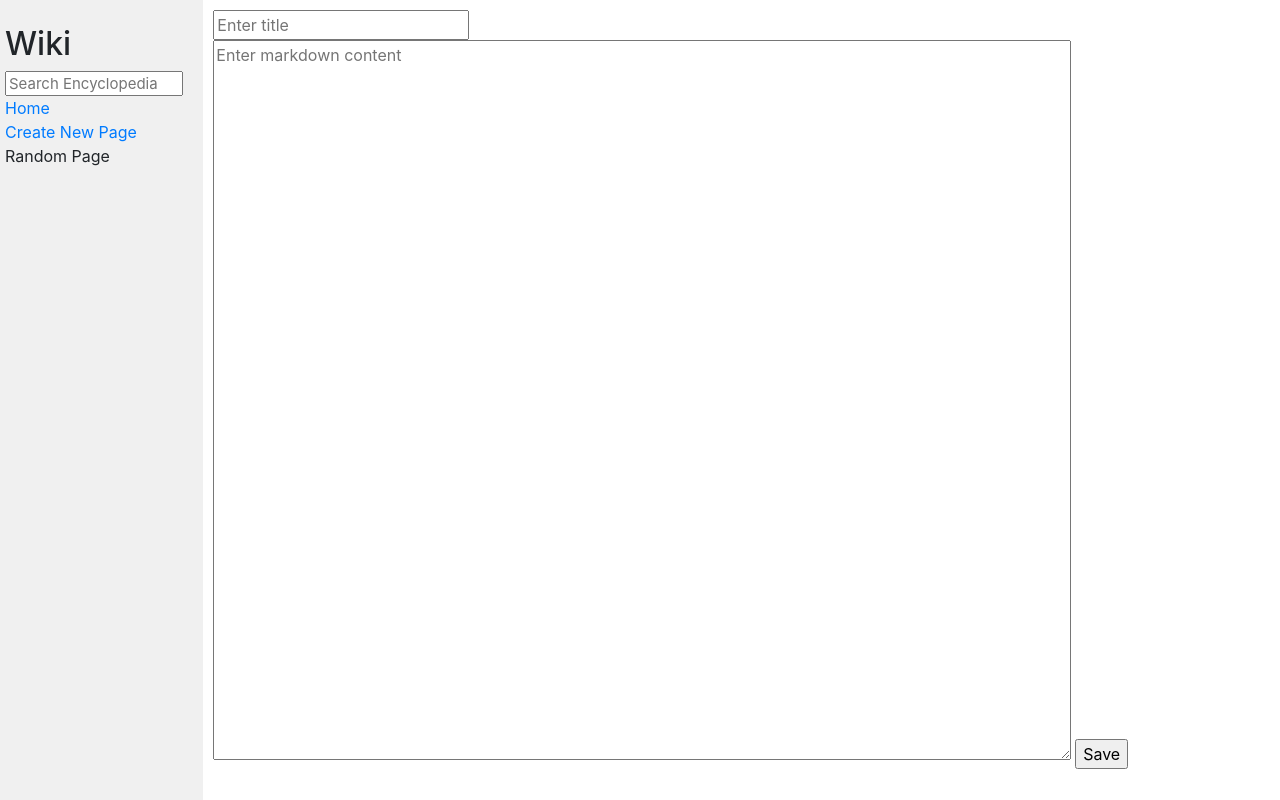
After one commit to Yaksham/Wiki, a Django app: page /new in a window 1280 px wide. The commit adds this page. Run offline with Django 3.2, Linux system fonts and the light colour scheme; some libraries are stand-ins or nearby versions.

Commit message:
added new page specification

```diff
--- a/encyclopedia/templates/encyclopedia/layout.html
+++ b/encyclopedia/templates/encyclopedia/layout.html
@@ -20,7 +20,7 @@
                     <a href="{% url 'index' %}">Home</a>
                 </div>
                 <div>
-                    Create New Page
+                    <a href="{% url 'new' %}">Create New Page</a>
                 </div>
                 <div>
                     Random Page
--- /dev/null
+++ b/encyclopedia/templates/encyclopedia/new.html
@@ -0,0 +1,14 @@
+{% extends "encyclopedia/layout.html" %}
+
+{% block title %}
+    New Page
+{% endblock %}
+
+{% block body %}
+    <form action="{% url 'new' %}" method="post">
+        {% csrf_token %}
+        <input type="text" name="title" placeholder="Enter title">
+        <textarea name="data" rows="5" cols="10" placeholder="Enter markdown content"></textarea>
+        <input type="submit" value="Save">
+    </form>
+{% endblock %}
--- a/encyclopedia/urls.py
+++ b/encyclopedia/urls.py
@@ -5,5 +5,6 @@ from . import views
 urlpatterns = [
     path("", views.index, name="index"),
     path("wiki/<str:name>", views.entry, name="entry"),
-    path("search", views.search, name="search")
+    path("search", views.search, name="search"),
+    path("new", views.new, name="new")
 ]
--- a/encyclopedia/views.py
+++ b/encyclopedia/views.py
@@ -28,11 +28,8 @@ def search(request):
     if page is not None:
         return redirect("entry", name=query)
     else:
-        matches = []
         entries = util.list_entries()
-        for entry in entries:
-            if query.lower() in entry.lower():
-                matches.append(entry)
+        matches = [e for e in entries if query.lower() in e.lower()]
         if not matches:
             heading = "<h2>No reuslts found.</h2>"
         else:
@@ -41,3 +38,12 @@ def search(request):
             "list": matches,
             "heading": heading
         })
+
+def new(request):
+    if request.method == 'GET':
+        return render(request, "encyclopedia/new.html")
+    title = request.POST.get("title")
+    entries = util.list_entries()
+    if title not in entries:
+        util.save_entry(title, request.POST.get("data"))
+        return redirect("entry", name=title)
```
